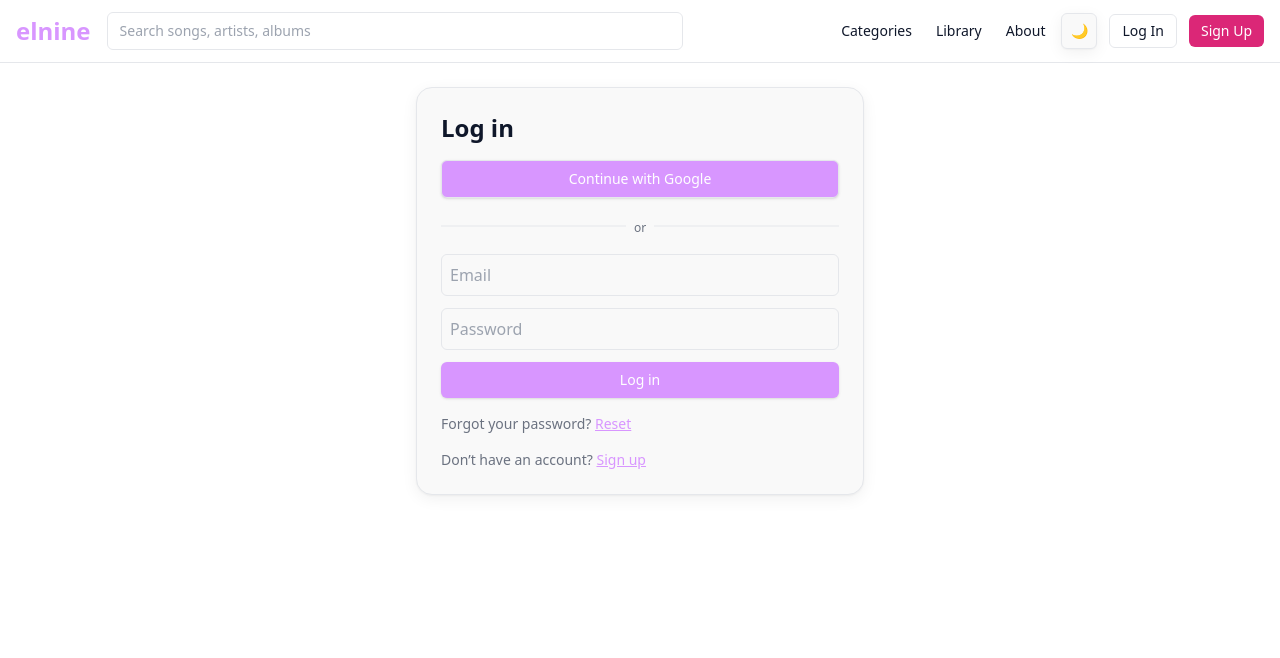
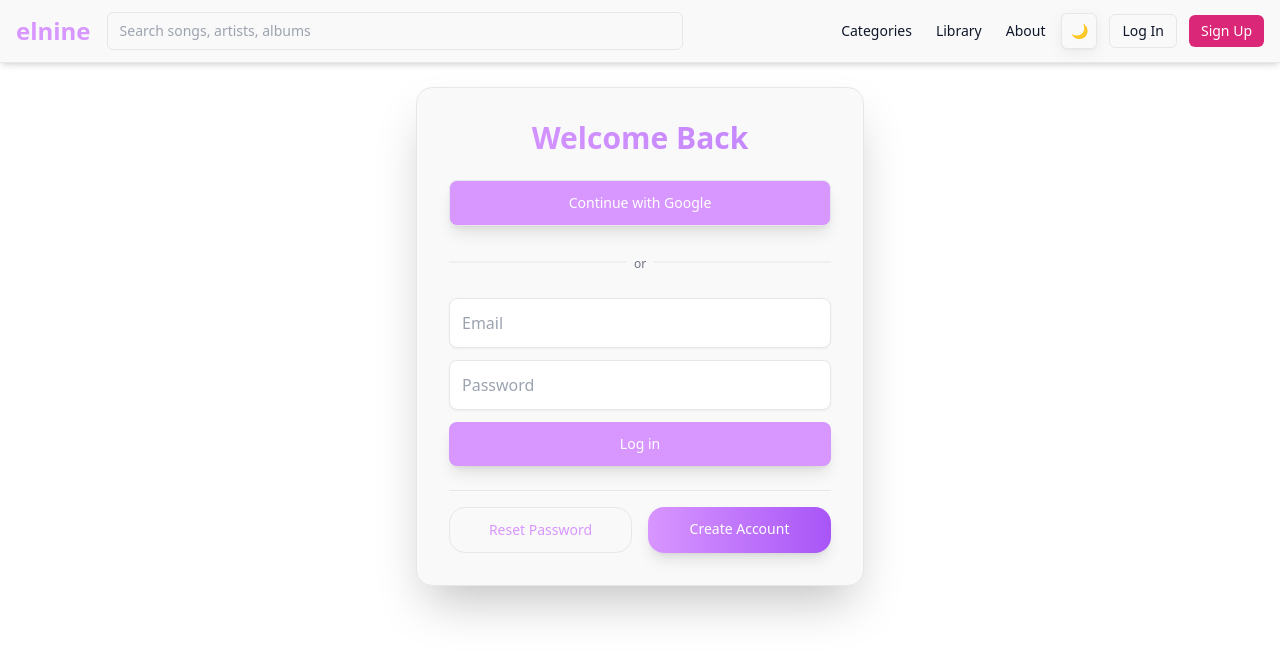
Before and after one commit to gkb-07/Elnine-web, a Next.js app: page /signin in a window 1280 px wide. Shown: the top 658 px of the page. Built offline with nearby package versions, Linux system fonts and the light colour scheme; no server answers.

Commit message:
Better login page and header

```diff
--- a/app/signin/page.tsx
+++ b/app/signin/page.tsx
@@ -28,10 +28,10 @@ export default function SignInPage() {
   };
 
   return (
-    <div className="max-w-md mx-auto p-6 space-y-4 surface shadow-soft border rounded-2xl">
-      <h1 className="text-2xl font-bold">Log in</h1>
+    <div className="max-w-md mx-auto p-8 space-y-6 surface border border-[var(--accent)]/20 rounded-2xl shadow-2xl shadow-[var(--accent)]/10 backdrop-blur-sm">
+      <h1 className="text-3xl font-bold text-center bg-gradient-to-r from-[var(--accent)] to-purple-400 bg-clip-text text-transparent">Welcome Back</h1>
 
-      <button onClick={withGoogle} className="w-full border px-4 py-2 rounded-md btn-accent">Continue with Google</button>
+      <button onClick={withGoogle} className="w-full border border-[var(--accent)]/30 px-4 py-3 rounded-lg btn-accent shadow-lg shadow-[var(--accent)]/20 hover:shadow-xl hover:shadow-[var(--accent)]/30 transition-all duration-300">Continue with Google</button>
 
       <div className="relative my-2 text-center">
         <span className="px-2 text-xs muted bg-[var(--surface)] relative z-10">or</span>
@@ -39,21 +39,33 @@ export default function SignInPage() {
       </div>
 
       <form onSubmit={onSubmit} className="space-y-3">
-        <input name="email" type="email" required placeholder="Email" className="w-full border rounded-md p-2 bg-transparent" />
-        <input name="password" type="password" required placeholder="Password" className="w-full border rounded-md p-2 bg-transparent" />
+        <input name="email" type="email" required placeholder="Email" className="w-full border border-[var(--accent)]/30 rounded-lg p-3 bg-[var(--bg)]/50 focus:border-[var(--accent)] focus:ring-2 focus:ring-[var(--accent)]/50 focus:outline-none transition-all duration-300 shadow-sm hover:shadow-md" />
+        <input name="password" type="password" required placeholder="Password" className="w-full border border-[var(--accent)]/30 rounded-lg p-3 bg-[var(--bg)]/50 focus:border-[var(--accent)] focus:ring-2 focus:ring-[var(--accent)]/50 focus:outline-none transition-all duration-300 shadow-sm hover:shadow-md" />
         {error && <p className="text-sm text-red-600">{error}</p>}
-        <button disabled={loading} className="btn-accent w-full disabled:opacity-60">
+        <button disabled={loading} className="btn-accent w-full disabled:opacity-60 py-3 rounded-lg shadow-lg shadow-[var(--accent)]/30 hover:shadow-xl hover:shadow-[var(--accent)]/50 transition-all duration-300">
           {loading ? "Signing in..." : "Log in"}
         </button>
       </form>
 
-      <p className="text-sm muted">
-        Forgot your password? <Link href="/forgot-password" className="text-[var(--accent)] underline">Reset</Link>
-      </p>
+      <div className="text-center space-y-3">
+        <div className="grid grid-cols-1 sm:grid-cols-2 gap-4 pt-4 border-t border-[var(--accent)]/20">
+          <Link
+            href="/forgot-password"
+            className="group relative overflow-hidden rounded-xl border border-[var(--accent)]/30 px-4 py-3 text-center text-sm font-medium text-[var(--accent)] transition-all duration-300 hover:border-[var(--accent)]/50 hover:bg-[var(--accent)]/5 hover:shadow-lg hover:shadow-[var(--accent)]/20"
+          >
+            <span className="relative z-10">Reset Password</span>
+            <div className="absolute inset-0 bg-gradient-to-r from-[var(--accent)]/0 via-[var(--accent)]/10 to-[var(--accent)]/0 opacity-0 transition-opacity duration-300 group-hover:opacity-100"></div>
+          </Link>
 
-      <p className="text-sm muted">
-        Don’t have an account? <Link href="/signup" className="text-[var(--accent)] underline">Sign up</Link>
-      </p>
+          <Link
+            href="/signup"
+            className="group relative overflow-hidden rounded-xl bg-gradient-to-r from-[var(--accent)] to-purple-500 px-4 py-3 text-center text-sm font-medium text-white shadow-lg shadow-[var(--accent)]/30 transition-all duration-300 hover:shadow-xl hover:shadow-[var(--accent)]/50 hover:scale-105"
+          >
+            <span className="relative z-10">Create Account</span>
+            <div className="absolute inset-0 bg-gradient-to-r from-purple-600 via-purple-500 to-[var(--accent)] opacity-0 transition-opacity duration-300 group-hover:opacity-100"></div>
+          </Link>
+        </div>
+      </div>
     </div>
   );
 }
--- a/app/signup/page.tsx
+++ b/app/signup/page.tsx
@@ -34,10 +34,10 @@ export default function SignUpPage() {
   };
 
   return (
-    <div className="max-w-md mx-auto p-6 space-y-4 surface shadow-soft border rounded-2xl">
-      <h1 className="text-2xl font-bold">Create account</h1>
+    <div className="max-w-md mx-auto p-8 space-y-6 surface border border-[var(--accent)]/20 rounded-2xl shadow-2xl shadow-[var(--accent)]/10 backdrop-blur-sm">
+      <h1 className="text-3xl font-bold text-center bg-gradient-to-r from-[var(--accent)] to-purple-400 bg-clip-text text-transparent">Join elnine</h1>
 
-      <button onClick={withGoogle} className="w-full border px-4 py-2 rounded-md btn-accent">Continue with Google</button>
+      <button onClick={withGoogle} className="w-full border border-[var(--accent)]/30 px-4 py-3 rounded-lg btn-accent shadow-lg shadow-[var(--accent)]/20 hover:shadow-xl hover:shadow-[var(--accent)]/30 transition-all duration-300">Continue with Google</button>
 
       <div className="relative my-2 text-center">
         <span className="px-2 text-xs muted bg-[var(--surface)] relative z-10">or</span>
@@ -45,18 +45,24 @@ export default function SignUpPage() {
       </div>
 
       <form onSubmit={onSubmit} className="space-y-3">
-        <input name="email" type="email" required placeholder="Email" className="w-full border rounded-md p-2 bg-transparent" />
-        <input name="password" type="password" required placeholder="Password (min 6 chars)" className="w-full border rounded-md p-2 bg-transparent" />
+        <input name="email" type="email" required placeholder="Email" className="w-full border border-[var(--accent)]/30 rounded-lg p-3 bg-[var(--bg)]/50 focus:border-[var(--accent)] focus:ring-2 focus:ring-[var(--accent)]/50 focus:outline-none transition-all duration-300 shadow-sm hover:shadow-md" />
+        <input name="password" type="password" required placeholder="Password (min 6 chars)" className="w-full border border-[var(--accent)]/30 rounded-lg p-3 bg-[var(--bg)]/50 focus:border-[var(--accent)] focus:ring-2 focus:ring-[var(--accent)]/50 focus:outline-none transition-all duration-300 shadow-sm hover:shadow-md" />
         {error && <p className="text-sm text-red-600">{error}</p>}
         {msg && <p className="text-sm text-green-600">{msg}</p>}
-        <button disabled={loading} className="btn-accent w-full disabled:opacity-60">
+        <button disabled={loading} className="btn-accent w-full disabled:opacity-60 py-3 rounded-lg shadow-lg shadow-[var(--accent)]/30 hover:shadow-xl hover:shadow-[var(--accent)]/50 transition-all duration-300">
           {loading ? "Creating..." : "Sign up"}
         </button>
       </form>
 
-      <p className="text-sm muted">
-        Already have an account? <Link href="/signin" className="text-[var(--accent)] underline">Log in</Link>
-      </p>
+      <div className="pt-4 border-t border-[var(--accent)]/20">
+        <Link
+          href="/signin"
+          className="group relative overflow-hidden block rounded-xl bg-gradient-to-r from-[var(--accent)] to-purple-500 px-4 py-3 text-center text-sm font-medium text-white shadow-lg shadow-[var(--accent)]/30 transition-all duration-300 hover:shadow-xl hover:shadow-[var(--accent)]/50 hover:scale-105"
+        >
+          <span className="relative z-10">Already have an account? Sign In</span>
+          <div className="absolute inset-0 bg-gradient-to-r from-purple-600 via-purple-500 to-[var(--accent)] opacity-0 transition-opacity duration-300 group-hover:opacity-100"></div>
+        </Link>
+      </div>
     </div>
   );
 }
--- a/components/layout/Header.tsx
+++ b/components/layout/Header.tsx
@@ -13,7 +13,7 @@ export default async function Header() {
   const { data: { user } } = await supabase.auth.getUser();
 
   return (
-    <header className="sticky top-0 z-50 border-b backdrop-blur surface/80">
+    <header className="sticky top-0 z-50 border-b bg-[var(--surface)] shadow-md">
       <div className="container px-4 py-3 flex items-center gap-4">
         <Link href="/" className="text-2xl font-extrabold text-[var(--accent)]">elnine</Link>
 
```
